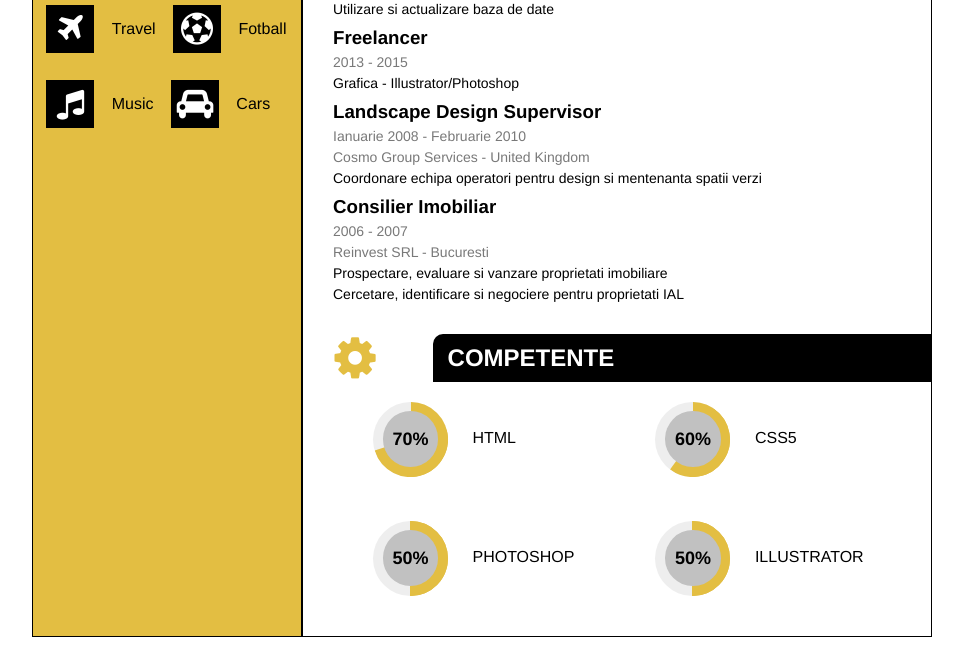
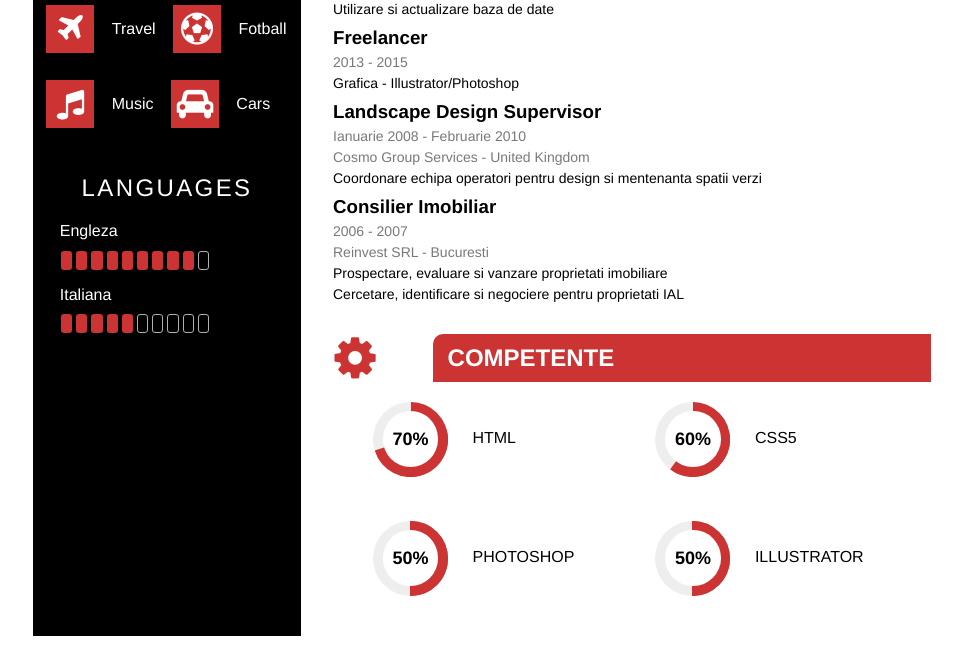
Before and after one commit to TheOldOwl/personal-profile, a website: page cv.html in a window 1280 px wide. Shown: the part 693-1360 px from the top of the page, without its empty margins (158-1121 px from the left). Drawn offline with Linux system fonts and the light colour scheme.

Commit message:
cv code update

```diff
--- a/cv.html
+++ b/cv.html
@@ -44,7 +44,38 @@
 				<li class="h-font-awsm"><i class="fa fa-car" aria-hidden="true"></i></li>
 				<li><p>Cars</p></li>
 			</ul>
+			<div class="profile-header">
+				<p>LANGUAGES</p>
+			</div>
+			<div class="language">Engleza</div>
+			<div class="progress-bar">
+				<div class="p-block"></div>
+				<div class="p-block"></div>
+				<div class="p-block"></div>
+				<div class="p-block"></div>
+				<div class="p-block"></div>
+				<div class="p-block"></div>
+				<div class="p-block"></div>
+				<div class="p-block"></div>
+				<div class="p-block"></div>
+				<div class="p-block"></div>
+			</div>
+			<div class="language">Italiana</div>
+			<div class="progress-bar ita-bar">
+				<div class="p-block"></div>
+				<div class="p-block"></div>
+				<div class="p-block"></div>
+				<div class="p-block"></div>
+				<div class="p-block"></div>
+				<div class="p-block"></div>
+				<div class="p-block"></div>
+				<div class="p-block"></div>
+				<div class="p-block"></div>
+				<div class="p-block"></div>
+			</div>
 		</div>
+
+		<!--Right side container -->
 		<div class="right-container">
 			<div class="holder">
 				<div class="icon">
--- a/styles/cv.css
+++ b/styles/cv.css
@@ -18,8 +18,9 @@
 /* Left side container */
 
 .personal-data {
-	border: 1px solid black;
-	background-color: #e3be42;
+	border: 1px solid #FFF;
+	background-color: #000;
+	color: #FFF;
 	width: 30%;
 	height: 100%;
 }
@@ -43,7 +44,7 @@
 }
 
 #job-title {
-	background-color: #000;
+	background-color: #CC3333;
 	color: #FFF;
 	text-align: center;
 	font-family: Helvetica, sans-serif;
@@ -77,7 +78,7 @@
 	padding-right: 10px;
 	margin-right: 10px;
 	text-align: right;
-	background-color: #000;
+	background-color: #CC3333;
 	color: #FFF;
 	border-top-right-radius: 5px;
 	border-bottom-right-radius: 5px;
@@ -96,7 +97,7 @@
 .h-font-awsm {
 	font-size: 2em;
 	color: #FFF;
-	background-color: #000;
+	background-color: #CC3333;
 	width: 1.5em;
 	height: 1.5em;
 	text-align: center;
@@ -107,12 +108,54 @@
 .hobbies-list p {
 	line-height: 3em;
 	font-family: Helvetica, sans-serif;
+	color: #FFF;
+}
+
+/* Progress bar */
+
+.language {
+	font-family: Helvetica, sans-serif;
+	margin: 0 0 3% 10%;
+	color: #FFF;
+}
+
+.progress-bar {
+	height: 1.5em;
+	margin-left: 9%;
+	margin-bottom: 5%;
+}
+
+.progress-bar:before {
+	content: " ";
+	display: inline-block;
+	vertical-align: middle;
+	line-height: 100%;
+	height: 100%;
+}
+
+.p-block {
+	display: inline-block;
+	width: 0.7em;
+	height: 80%;
+	background-color: #CC3333;
+	vertical-align: middle;
+	border-radius: 3px;
+}
+
+.p-block:nth-last-child(1) {
+	background-color: #000;
+	border: 1px solid #B0B0B0;
+}
+
+.ita-bar .p-block:nth-child(n+6) {
+	background-color: #000;
+	border: 1px solid #B0B0B0;
 }
 
 /* Right container content*/
 
 .right-container {
-	border: 1px solid black;
+	border: 1px solid #FFF;
 	margin-left: 30%;
 	width: 70%;
 	height: 100%;
@@ -140,11 +183,11 @@
 
 .icon .fa {
 	font-size: 3em;
-	color: #e3be42;
+	color: #CC3333;
 }
 
 .head-text {
-	background-color: #000;
+	background-color: #CC3333;
 	color: #FFF;
 	font-family: Helvetica, sans-serif;
 	padding-left: 15px;
@@ -206,7 +249,7 @@
 	border-radius: 50%;
 	width: 3.7em;
 	height: 3.7em;
-	background-color: #c1c1c1;
+	background-color: #FFF;
 	content: " ";
 }
 
@@ -240,14 +283,14 @@
 	width: 5em;
 	height: 5em;
 	border-radius: 50%;
-	border: 1em solid #e3be42;
+	border: 1em solid #CC3333;
 	box-sizing: border-box;
 }
 
 .p-circle.over50 .first50-bar {
 	position: absolute;
 	clip: rect(0, 5em, 5em, 2.5em);
-	background-color: #e3be42;
+	background-color: #CC3333;
 	border-radius: 50%;
 	width: 5em;
 	height: 5em;
```
Also changed, not shown: index.html (+1 -1 lines), styles/main.css (+7 -5 lines), images/color.PNG (added), images/mono.PNG (added), 1 other file.
